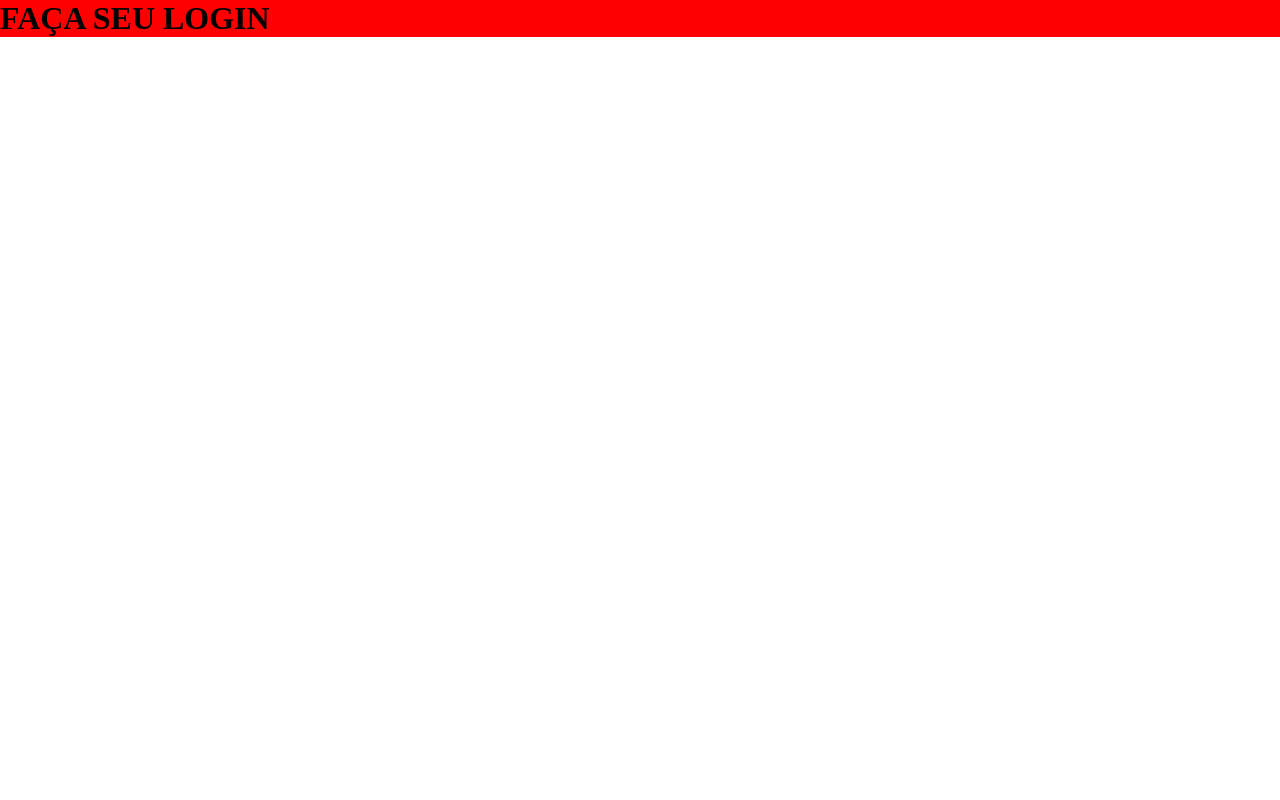
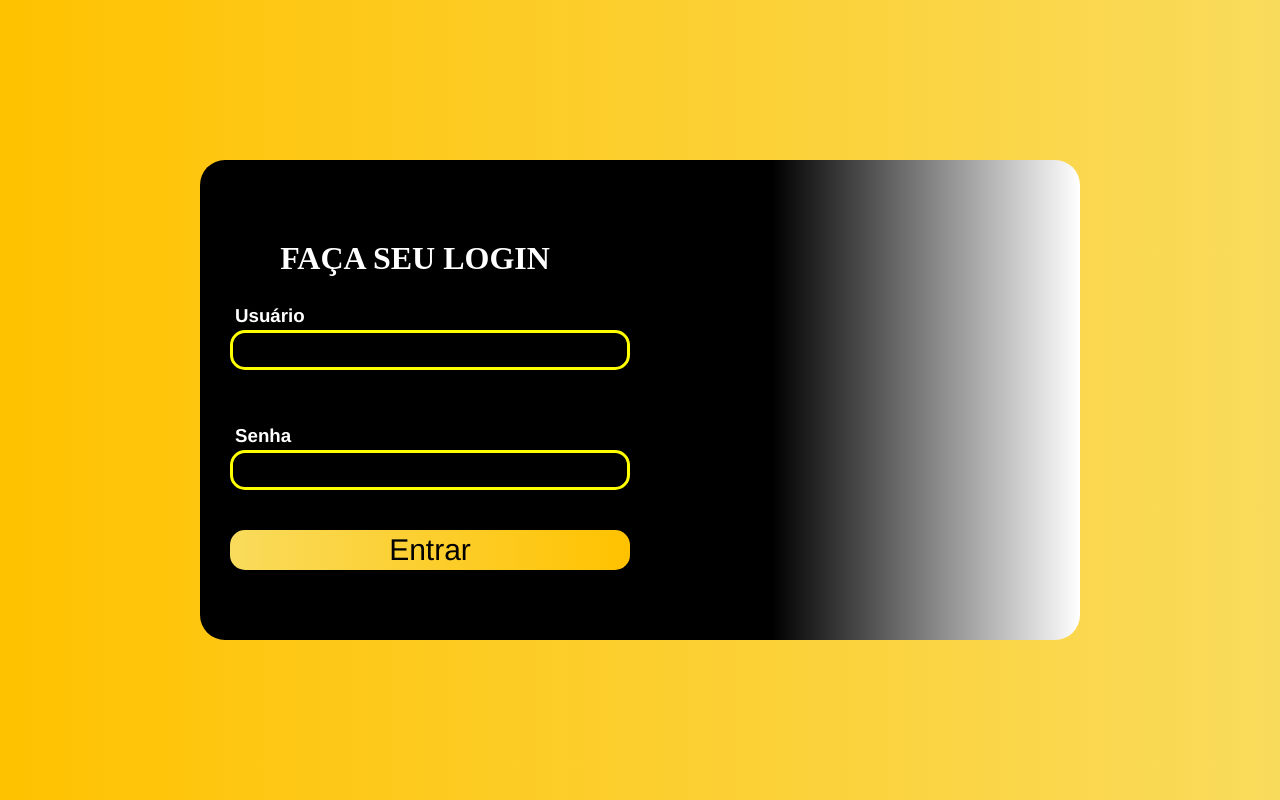
Before and after one commit to AlanSeefeld/ERP_WEB, a React (Vite) app in the folder Front-end/: page / in a window 1280 px wide. Built offline with nearby package versions, Linux system fonts and the light colour scheme.

Commit message:
Criação da página Login (Base)

```diff
--- a/Front-end/src/pages/Login/index.jsx
+++ b/Front-end/src/pages/Login/index.jsx
@@ -1,12 +1,32 @@
-import {Title} from './styles'
+import {Title, MainLogin, Div, DivTitle, Divlogin, Img, DivMain, Input, Subtitle, Button} from './styles'
 
 function Login(){
 
     return(
-        <div>
+        <Div>
+            <MainLogin>
+                <DivMain>
 
-            <Title>FAÇA SEU LOGIN</Title>
-        </div>
+                    <DivTitle>
+                         <Title>FAÇA SEU LOGIN</Title>
+                    </DivTitle>
+
+                        <Divlogin>
+                            <Subtitle>Usuário</Subtitle>
+                            <Input></Input>
+                         </Divlogin>
+
+                         <Divlogin>
+                            <Subtitle>Senha</Subtitle>
+                            <Input></Input>
+                         </Divlogin>
+                            <Button>Entrar</Button>
+                 </DivMain>
+                    <Img>
+                    </Img>
+
+            </MainLogin>
+        </Div>
     )
 }
 export default Login;
--- a/Front-end/src/pages/Login/styles.js
+++ b/Front-end/src/pages/Login/styles.js
@@ -2,6 +2,86 @@ import styled from 'styled-components'
 
 //Fazendo criação e estilização do componente Title
 export const Title = styled.h1`
-    color:black;
-    background-color: red;
+    color:white;
+    padding-top: 80px;
+    font-weight:bold;
+    margin-left: 30px;
 `
+export const DivMain = styled.div`
+    height: 60vh;
+    width: 50vh;
+
+`
+export const MainLogin = styled.main`
+    background:linear-gradient(to right, black 65%, #FFFF 100%);
+    width: 110vh;
+    height: 60vh;
+    border-radius: 25px;
+    display: flex;
+    justify-content: space-between;
+
+`
+export const Img = styled.div`
+    width: 50vh;
+    height: 100%;
+    border-radius: 25px;
+`
+export const Div = styled.div`
+    background:linear-gradient(to right, #ffc200,#F9DB5C);
+    justify-content: center;
+    display: flex;
+    flex: 1;
+    align-items: center;
+
+`
+export const DivTitle = styled.div`
+    width: 50vh;
+    height: 50px;
+    text-align: center;
+    align-items: center;
+`
+export const Divlogin = styled.div`
+    width: 60vh;
+    height: 35px;
+    margin-top: 85px;
+    padding-top: 10px;
+
+`
+export const Input = styled.input`
+    border: 3px solid yellow;
+    width: 50vh;
+    height: 40px;
+    text-align: center;
+    border-radius: 15px;
+    margin-left: 30px;
+    outline: none;
+    background-color: black;
+    color: white;
+    font-size: 20px;
+    position: fixed;
+`
+export const Subtitle = styled.h3`
+    color: white;
+    font-family: 'Franklin Gothic Medium', 'Arial Narrow', Arial, sans-serif;
+    padding-left: 35px;
+`
+export const Button = styled.button`
+    background:linear-gradient(to right, #F9DB5C,#ffc200);
+    color: black;
+    font-family: 'Franklin Gothic Medium', 'Arial Narrow', Arial, sans-serif;
+    width: 50vh;
+    height: 40px;
+    border-radius: 15px;
+    cursor: pointer;
+    border: none;
+    margin-left: 30px;
+    margin-top: 80px;
+    font-size: 30px;
+    transition: font-size 0.3s;
+
+    &:hover{
+    background:linear-gradient(to right, #ffc200,#F9DB5C);
+    font-size: 35px;
+
+    }
+`
--- a/Front-end/src/styles/globalStyles.js
+++ b/Front-end/src/styles/globalStyles.js
@@ -8,6 +8,7 @@ import { createGlobalStyle } from 'styled-components';
         margin: 0;
         padding: 0;
         box-sizing: border-box;
+        height:100%;
     }
 
 `
```
